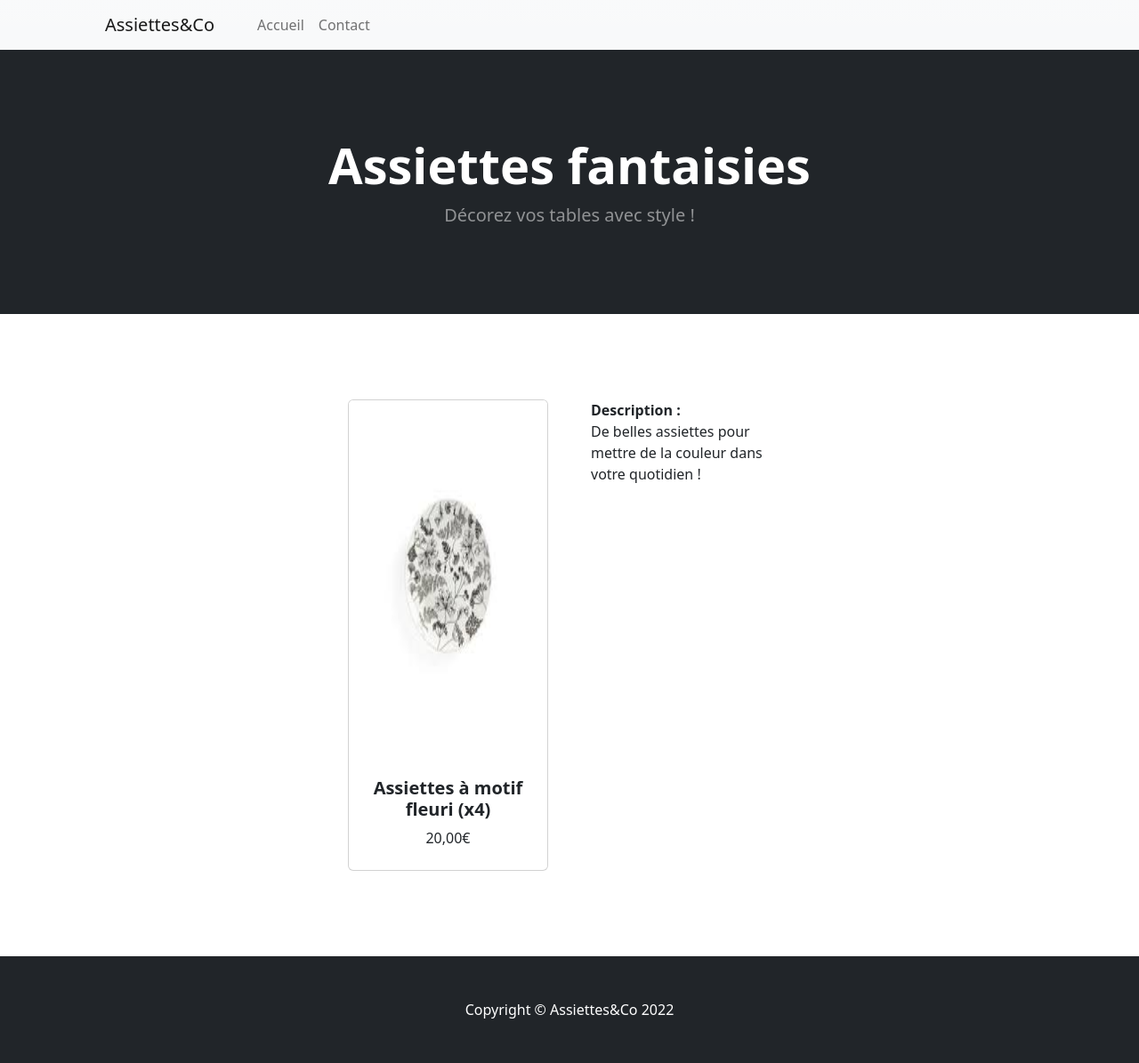
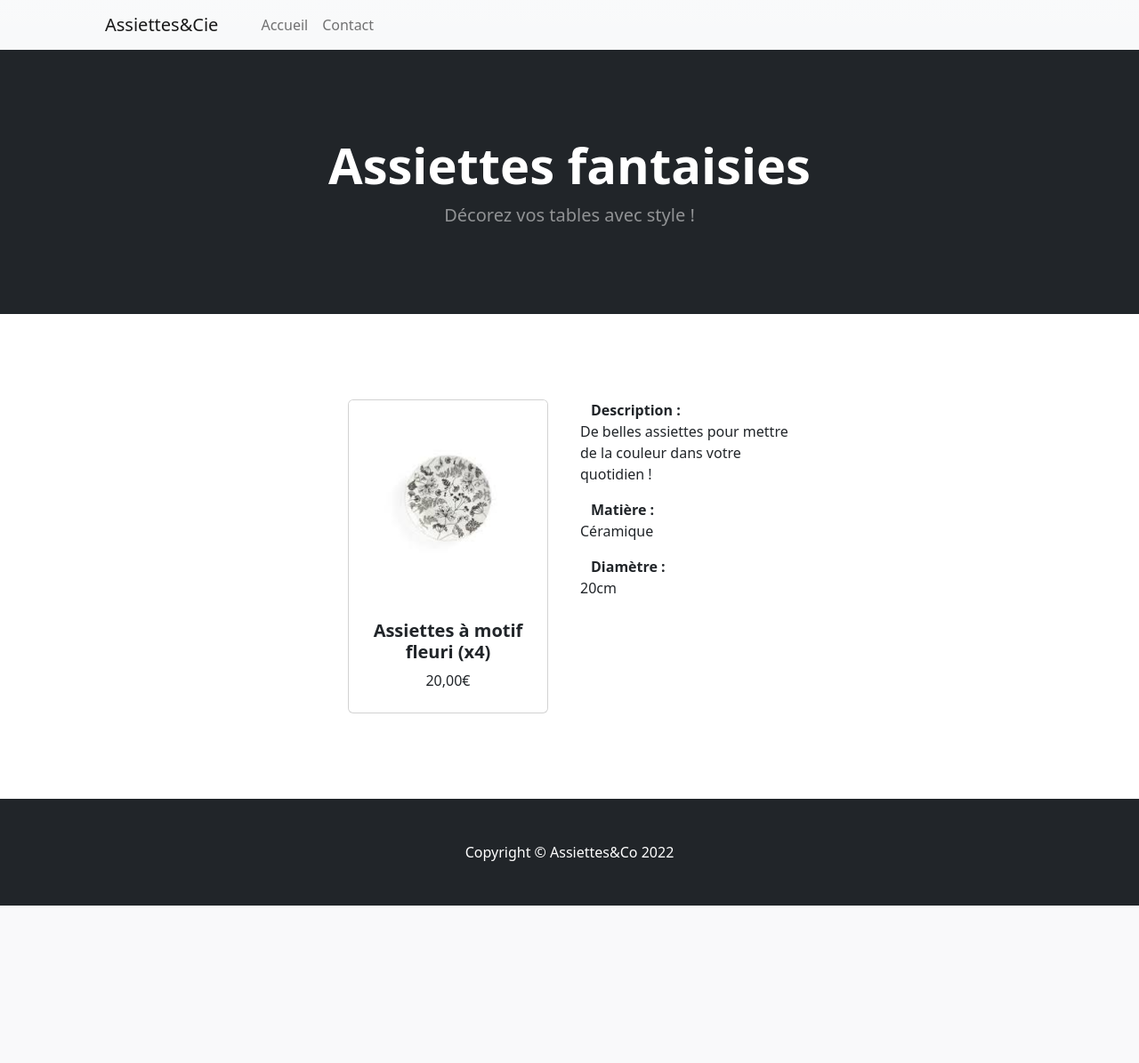
Before and after one commit to NoemieT82/E-Commerce_WebSite, a Django app: page /detail/2 in a window 1280 px wide. Shown: the whole page at 89% size. After the commit the page ends 1018 px from the top, so only its background shows below. Run offline with Django 4.2, Linux system fonts and the light colour scheme; data comes from the database, SQL or seed files in the repository; both versions use the stored data as it was after the commit; some libraries are stand-ins or nearby versions.

Commit message:
Change product's details

```diff
--- a/Web_site/main/models.py
+++ b/Web_site/main/models.py
@@ -17,6 +17,12 @@ class Product(models.Model):
     # Quantité
     stock = models.IntegerField(default=0)
 
+    #Matière
+    matiere = models.CharField(max_length=200, blank=True, null=True)
+
+    #Taillle
+    taille = models.CharField(max_length=200, blank=True, null=True)
+
     # Image
     image = models.ImageField(upload_to="products", blank=True, null=True)
 
--- a/Web_site/main/templates/bootstrap/index.html
+++ b/Web_site/main/templates/bootstrap/index.html
@@ -15,7 +15,7 @@
         <!-- Navigation-->
         <nav class="navbar navbar-expand-lg navbar-light bg-light bg-gradient">
             <div class="container px-4 px-lg-5">
-                <a class="navbar-brand" href="/">Assiettes&Co</a>
+                <a class="navbar-brand" href="/">Assiettes&Cie</a>
                 <div class="collapse navbar-collapse" id="navbarSupportedContent">
                     <ul class="navbar-nav me-auto mb-2 mb-lg-0 ms-lg-4">
                         <li class="nav-item"><a class="nav-link" aria-current="page" href="/">Accueil</a></li>
@@ -46,7 +46,4 @@
         </footer>
         <!-- Bootstrap core JS-->
         <script src="https://cdn.jsdelivr.net/npm/bootstrap@5.1.3/dist/js/bootstrap.bundle.min.js"></script>
-        <!-- Core theme JS-->
-        <script src="{{ STATIC_URL }}main/js/scripts.js"></script>
-    </body>
 </html>
--- a/Web_site/main/templates/main/detail.html
+++ b/Web_site/main/templates/main/detail.html
@@ -4,9 +4,9 @@
 
 
             <div class="col mb-5">
-                <div class="card h-90">
+                <div class="card h-10">
                     <!-- Product image-->
-                    <img class="card-img-top" src="{{ product.image.url }}" alt="{{ product.name }}" style="height: 400px"/>
+                    <img class="card-img-top" src="{{ product.image.url }}" alt="{{ product.name }}" style="width: 100%"/>
                     <!-- Product details-->
                     <div class="card-body p-4">
                         <div class="text-center">
@@ -19,7 +19,17 @@
                 </div>
             </div>
             <div class="col mb-5">
-                    <b>Description :</b><br>
+                <div class="row mb-3">
+                    <b>Description :</b>
                     {{ product.description }}
+                </div>
+                <div class="row mb-3">
+                    <b>Matière :</b>
+                    {{ product.matiere }}
+                </div>
+                <div class="row mb-3">
+                    <b>Diamètre :</b>
+                    {{ product.taille }}
+                </div>
             </div>
 {% endblock %}
--- a/Web_site/main/templates/main/index.html
+++ b/Web_site/main/templates/main/index.html
@@ -7,7 +7,7 @@
 <div class="col mb-5">
     <div class="card h-100">
         <!-- Product image-->
-        <img class="card-img-top" src="{{ product.image.url }}" alt="{{ product.name }}" style="height: 200px"/>
+        <img class="card-img-top" src="{{ product.image.url }}" alt="{{ product.name }}" style="height: 25  0px"/>
         <!-- Product details-->
         <div class="card-body p-4">
             <div class="text-center">
```
Also changed, not shown: Web_site/db.sqlite3, Web_site/main/migrations/0009_product_matiere_product_taille.py (added).
